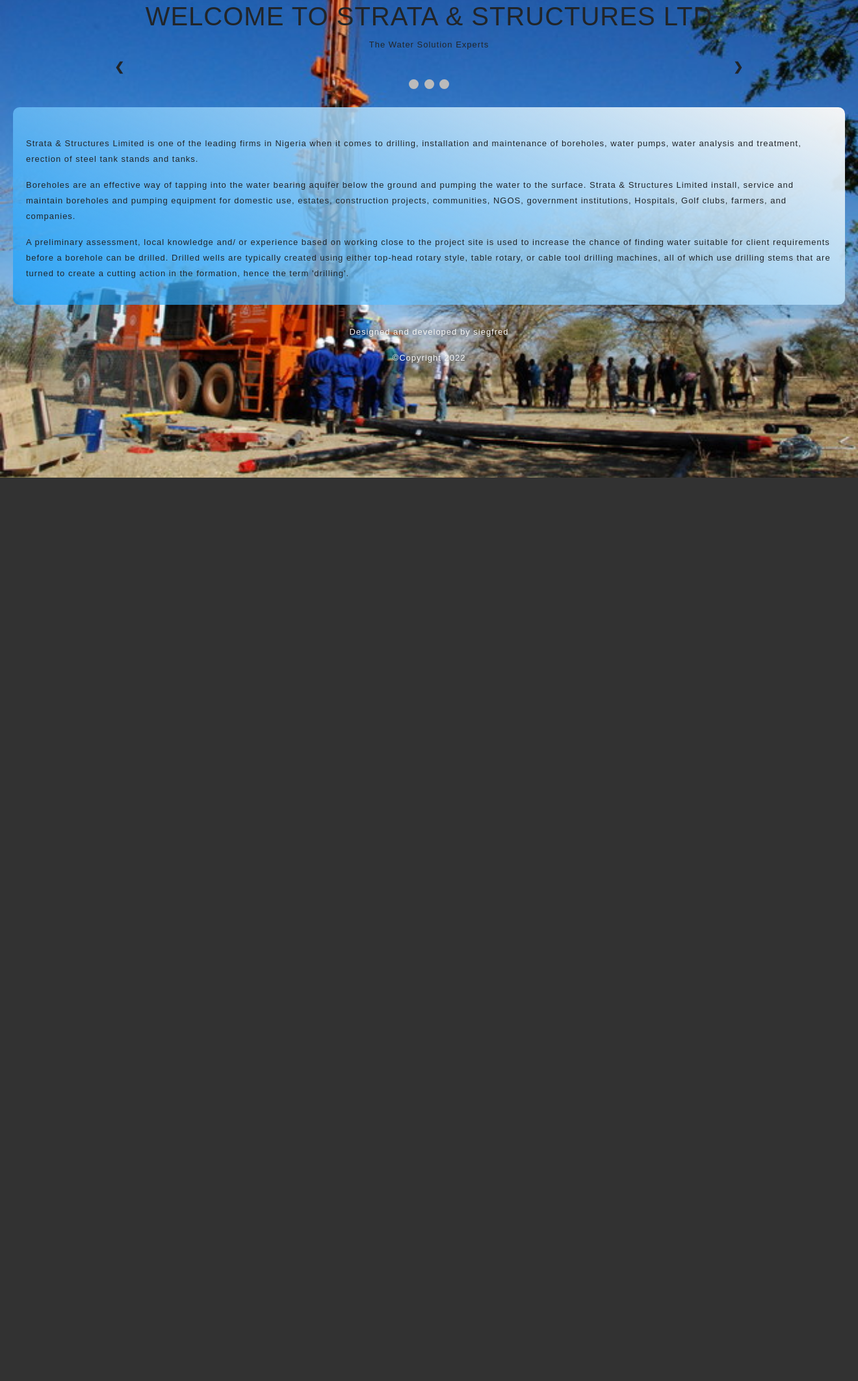
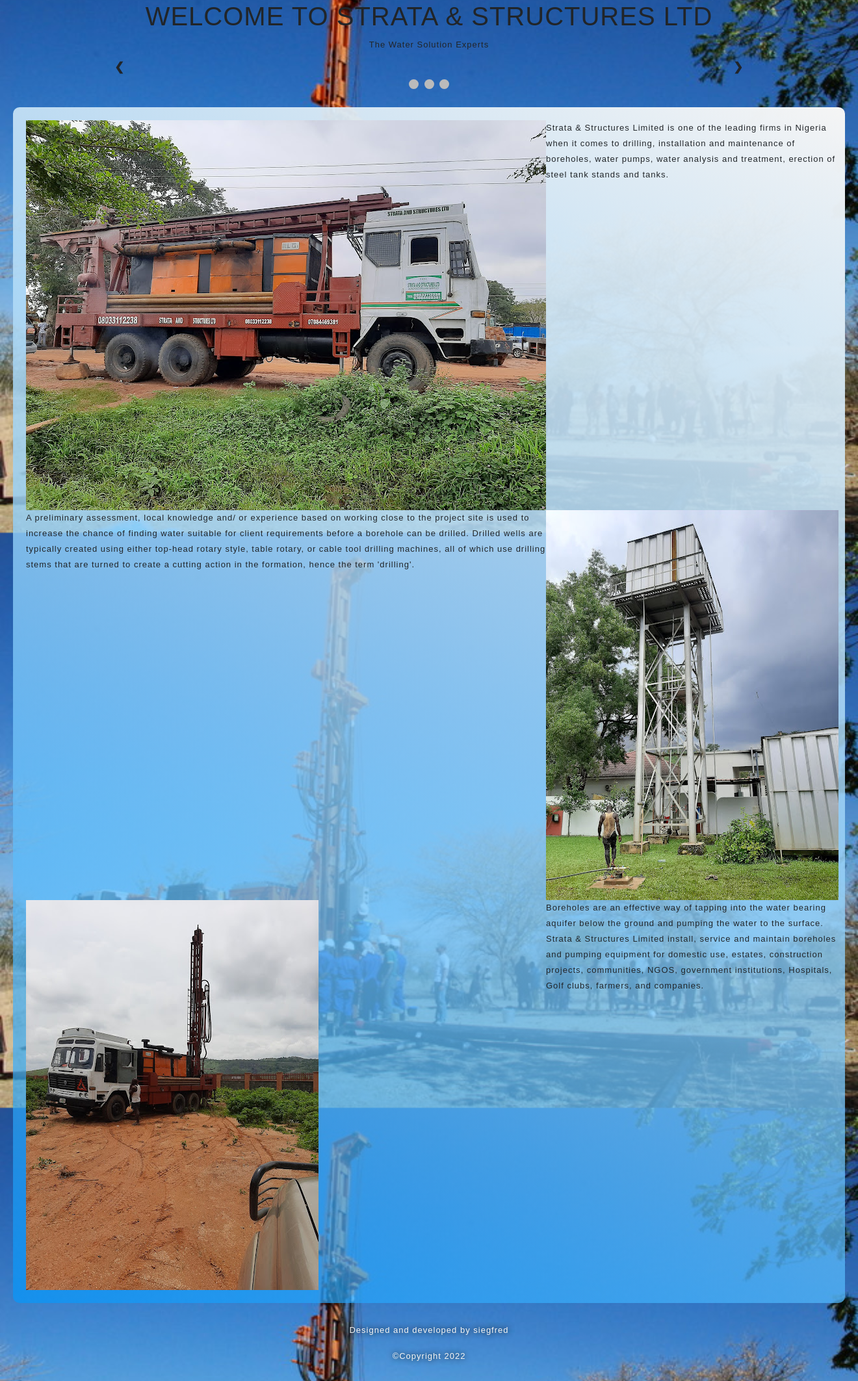
Before and after one commit to siegfred14/strataAndStructuresLtd, a Django app: page / in a window 1320 px wide. Shown: the part 65-2190 px from the top of the page at 65% size. Before the commit the page ends 800 px from the top, so only its background shows below. Run offline with Django 4.2, Linux system fonts and the light colour scheme; some libraries are stand-ins or nearby versions.

Commit message:
home.html content restyled to grid

```diff
--- a/coreApp/templates/home.html
+++ b/coreApp/templates/home.html
@@ -46,26 +46,20 @@
 
 <div class="page-content">
   <div class="home-main">
-    <div class="home-images">
-      <div class="image1"></div>
-      <img src="" alt="" />
-      <img src="" alt="" />
+    <div class="home-grid-item">
+      <img src="../../media/20200807_124821.jpg" />
     </div>
-    <div class="home-content">
+
+    <div class="home-grid-item">
       <p>
         Strata &#38; Structures Limited is one of the leading firms in Nigeria
         when it comes to drilling, installation and maintenance of boreholes,
         water pumps, water analysis and treatment, erection of steel tank stands
         and tanks.
       </p>
-      <p>
-        Boreholes are an effective way of tapping into the water bearing aquifer
-        below the ground and pumping the water to the surface. Strata &
-        Structures Limited install, service and maintain boreholes and pumping
-        equipment for domestic use, estates, construction projects, communities,
-        NGOS, government institutions, Hospitals, Golf clubs, farmers, and
-        companies.
-      </p>
+    </div>
+
+    <div class="home-grid-item">
       <p>
         A preliminary assessment, local knowledge and/ or experience based on
         working close to the project site is used to increase the chance of
@@ -76,6 +70,23 @@
         the formation, hence the term 'drilling'.
       </p>
     </div>
+    <div class="home-grid-item">
+      <img src="../../media/20200907_141422.jpg" />
+    </div>
+    <div class="home-grid-item">
+      <img src="../../media/20200720_122744.jpg" />
+    </div>
+
+    <div class="home-grid-item">
+      <p>
+        Boreholes are an effective way of tapping into the water bearing aquifer
+        below the ground and pumping the water to the surface. Strata &
+        Structures Limited install, service and maintain boreholes and pumping
+        equipment for domestic use, estates, construction projects, communities,
+        NGOS, government institutions, Hospitals, Golf clubs, farmers, and
+        companies.
+      </p>
+    </div>
   </div>
 </div>
 
--- a/static/css/style.css
+++ b/static/css/style.css
@@ -241,6 +241,12 @@ body {
   }
 }
 
+/*--- Home.html ---*/
+.home-main {
+  display: grid;
+  grid-template-columns: 1fr 1fr;
+}
+
 /*--- About.html ---*/
 
 .page-header-container {
```
